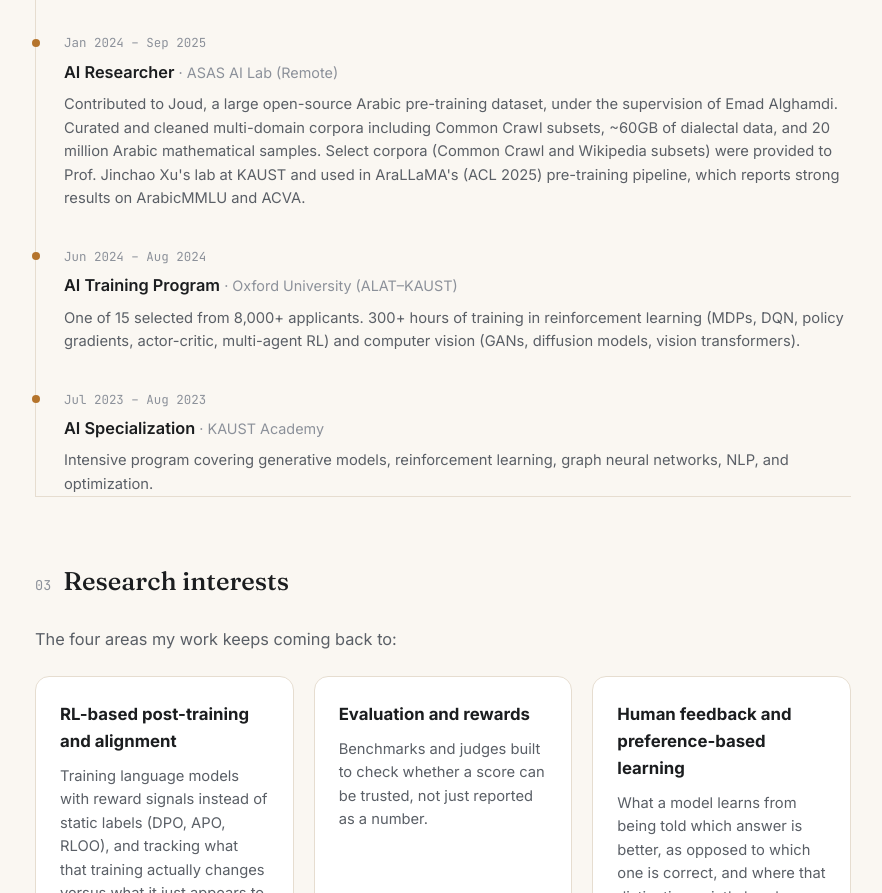
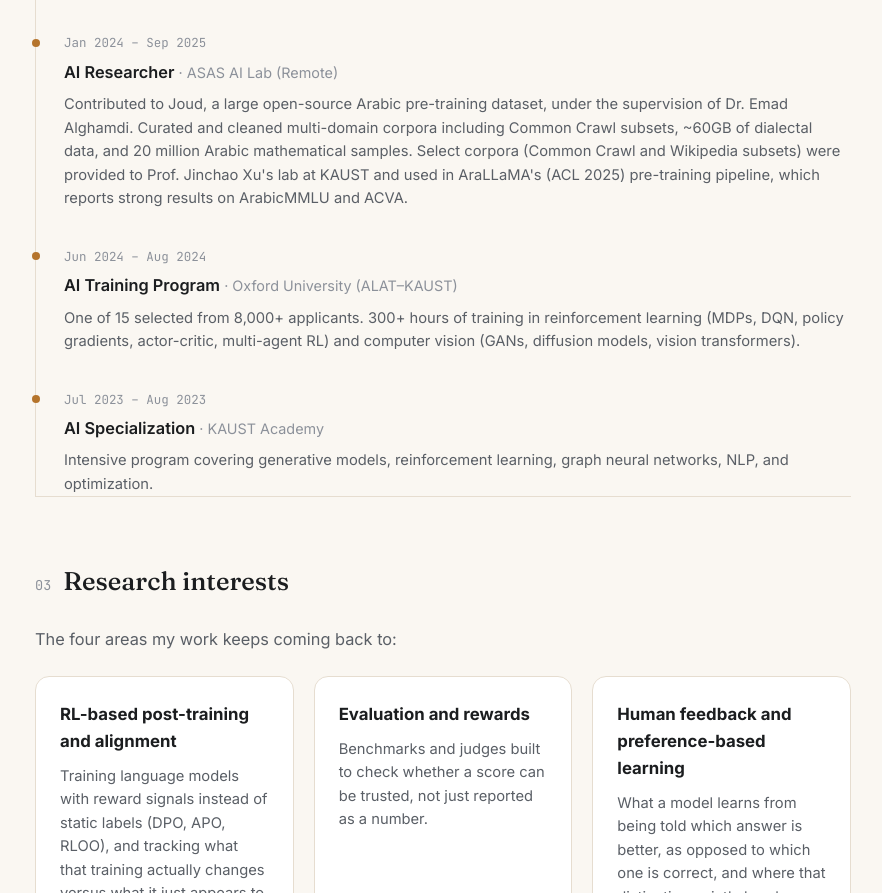
Before and after one commit to ZahraAliAlharz/ZahraAliAlharz.github.io, a plain HTML site: page index.html in a window 1280 px wide. Shown: the part 1846-2739 px from the top of the page, without its empty margins (197-1079 px from the left). Drawn offline with Linux system fonts and the light colour scheme.

Commit message:
Add Dr. title to Emad Alghamdi

```diff
--- a/index.html
+++ b/index.html
@@ -150,7 +150,7 @@
           <h3>AI Researcher <span class="tl-org">· ASAS AI Lab (Remote)</span></h3>
           <p>
             Contributed to Joud, a large open-source Arabic pre-training
-            dataset, under the supervision of Emad Alghamdi. Curated and
+            dataset, under the supervision of Dr. Emad Alghamdi. Curated and
             cleaned multi-domain corpora including Common Crawl subsets,
             ~60GB of dialectal data, and 20 million Arabic mathematical
             samples. Select corpora (Common Crawl and Wikipedia subsets)
```
